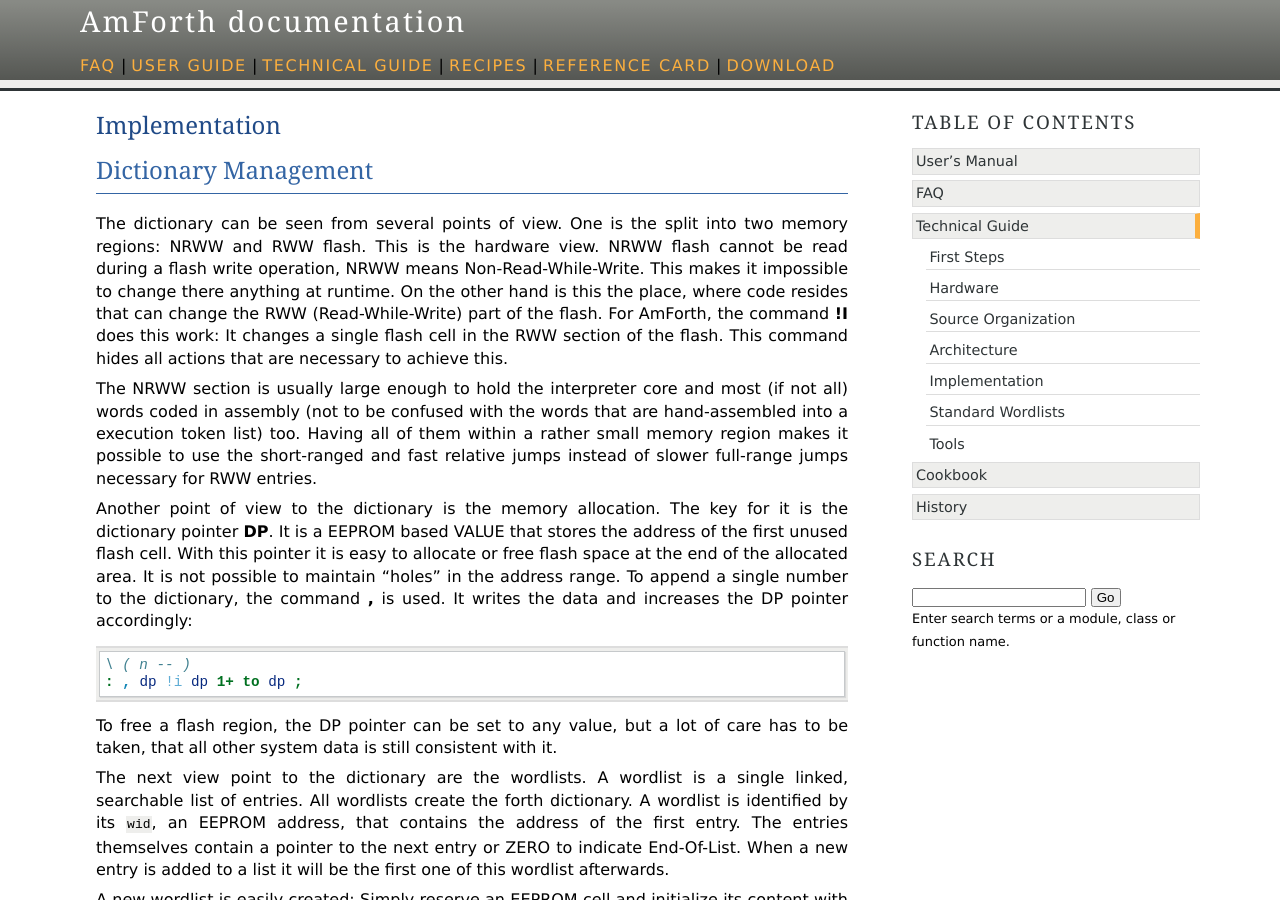
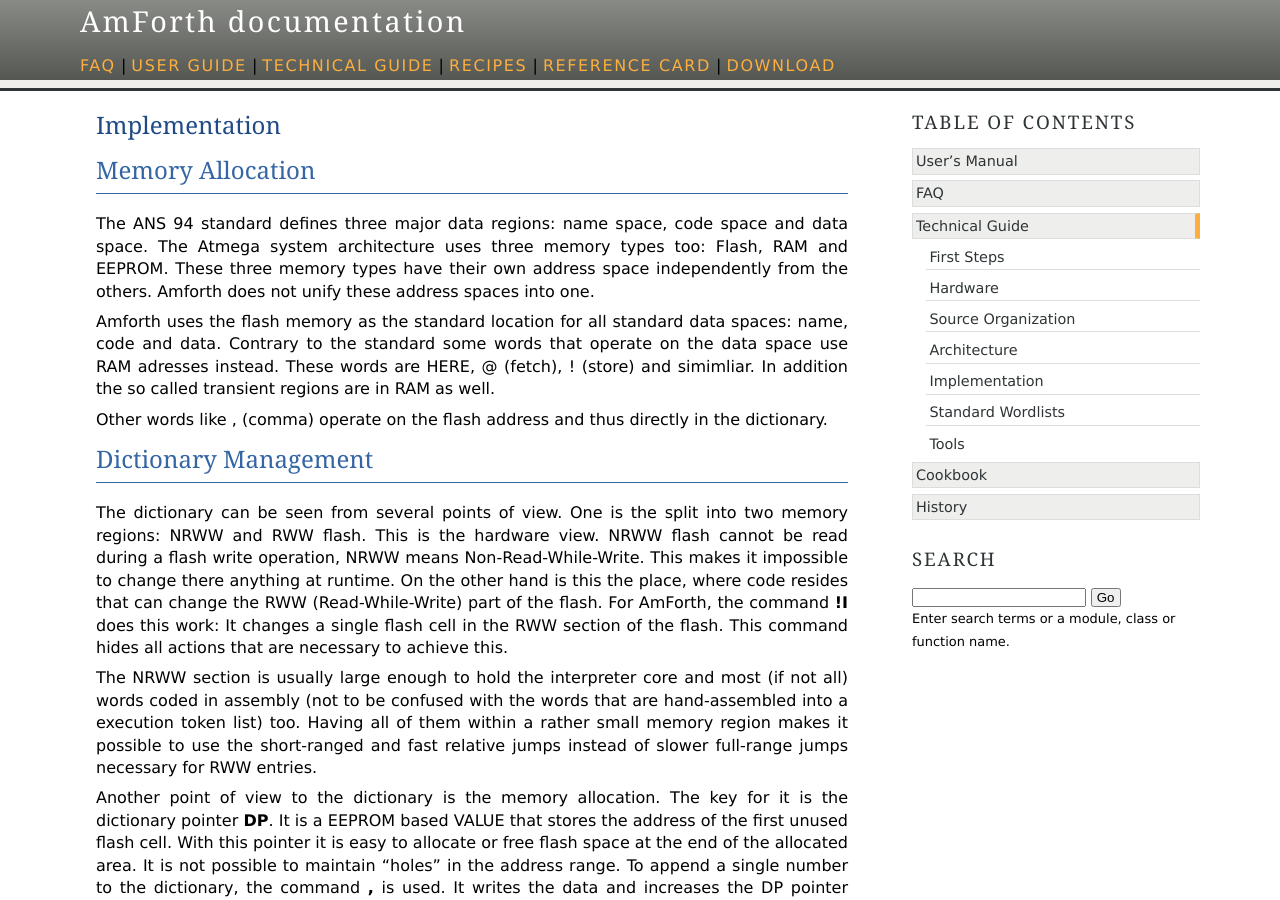
Before and after one commit to wexi/amforth-shadow, a Sphinx documentation site: the page built from doc/source/TG/Implementation.rst, in a window 1280 px wide and 900 px high. Built offline with Sphinx 7.4.7, drawn with Linux system fonts in a browser that asks for light colours; pages that are not in the unit, such as notebooks, are missing from menus; some of the changed text lies outside the part shown.

Commit message:
Describe the basic general data spaces.
The three data spaces from the standard are mapped onto the
three memory regions.


git-svn-id: svn://svn.code.sf.net/p/amforth/code/trunk@1504 fd1c0b69-5d68-47f5-910c-86182ebb6ecd

```diff
--- a/doc/source/TG/Implementation.rst
+++ b/doc/source/TG/Implementation.rst
@@ -1,6 +1,24 @@
 ==============
 Implementation
 ==============
+
+Memory Allocation
+-----------------
+
+The ANS 94 standard defines three major data regions: name space,
+code space and data space. The Atmega system architecture
+uses three memory types too: Flash, RAM and EEPROM. These three
+memory types have their own address space independently from the
+others. Amforth does not unify these address spaces into one.
+
+Amforth uses the flash memory as the standard location for all standard
+data spaces: name, code and data. Contrary to the standard some
+words that operate on the data space use RAM adresses instead.
+These words are HERE, @ (fetch), ! (store) and simimliar. In addition
+the so called transient regions are in RAM as well.
+
+Other words like , (comma) operate on the flash address and thus
+directly in the dictionary.
 
 Dictionary Management
 ---------------------
```
Also changed, not shown: other parts of doc/source/TG/Implementation.rst (+1 -4 lines).
